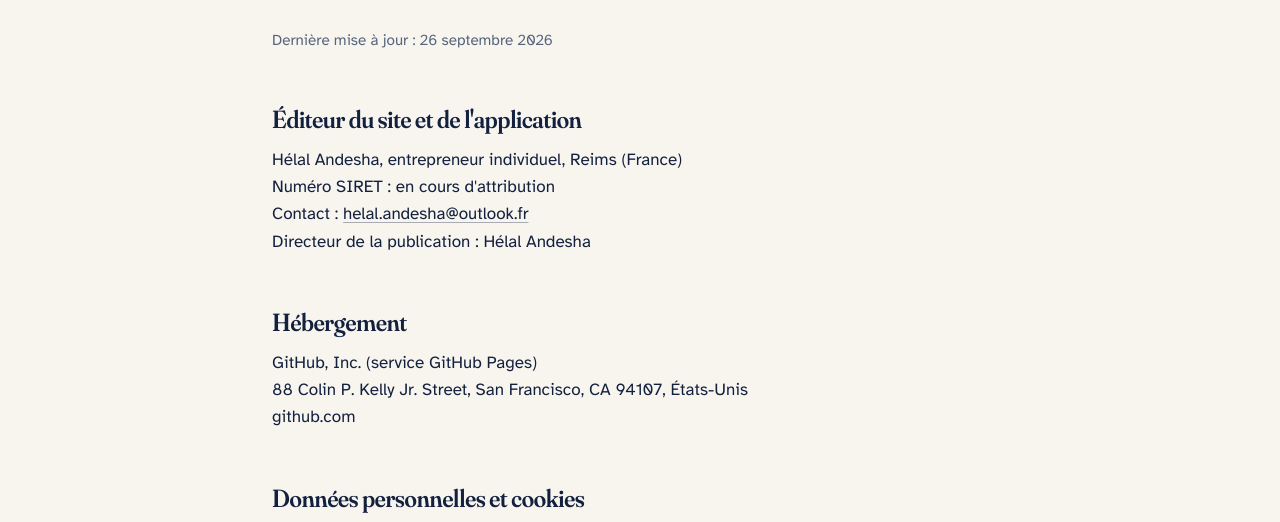
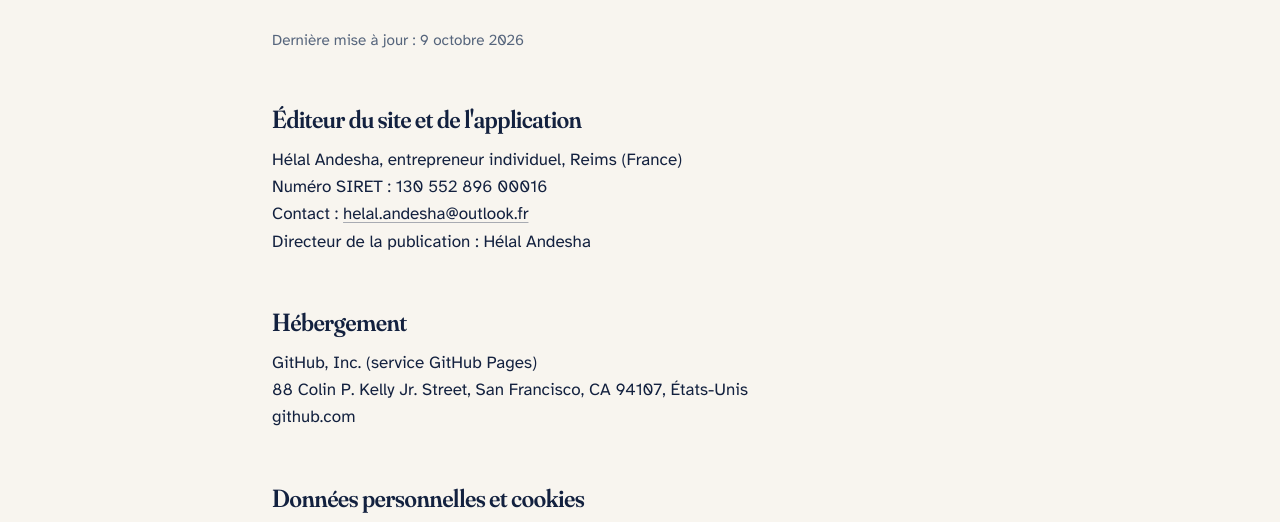
Before and after one commit to MrCultureBoy/apprensia, a plain HTML site: page mentions-legales/index.html in a window 1280 px wide. Shown: the part 257-779 px from the top of the page. Drawn offline with Linux system fonts and the light colour scheme.

Commit message:
Mentions légales : numéro SIRET

```diff
--- a/mentions-legales/index.html
+++ b/mentions-legales/index.html
@@ -26,11 +26,11 @@
 <section class="section">
   <div class="conteneur prose">
     <h1>Mentions légales</h1>
-    <p class="maj">Dernière mise à jour : 26 septembre 2026</p>
+    <p class="maj">Dernière mise à jour : 9 octobre 2026</p>
 
     <h2>Éditeur du site et de l'application</h2>
     <p>Hélal Andesha, entrepreneur individuel, Reims (France)<br>
-    Numéro SIRET : en cours d'attribution<br>
+    Numéro SIRET : 130 552 896 00016<br>
     Contact : <a href="mailto:helal.andesha@outlook.fr">helal.andesha@outlook.fr</a><br>
     Directeur de la publication : Hélal Andesha</p>
 
```
